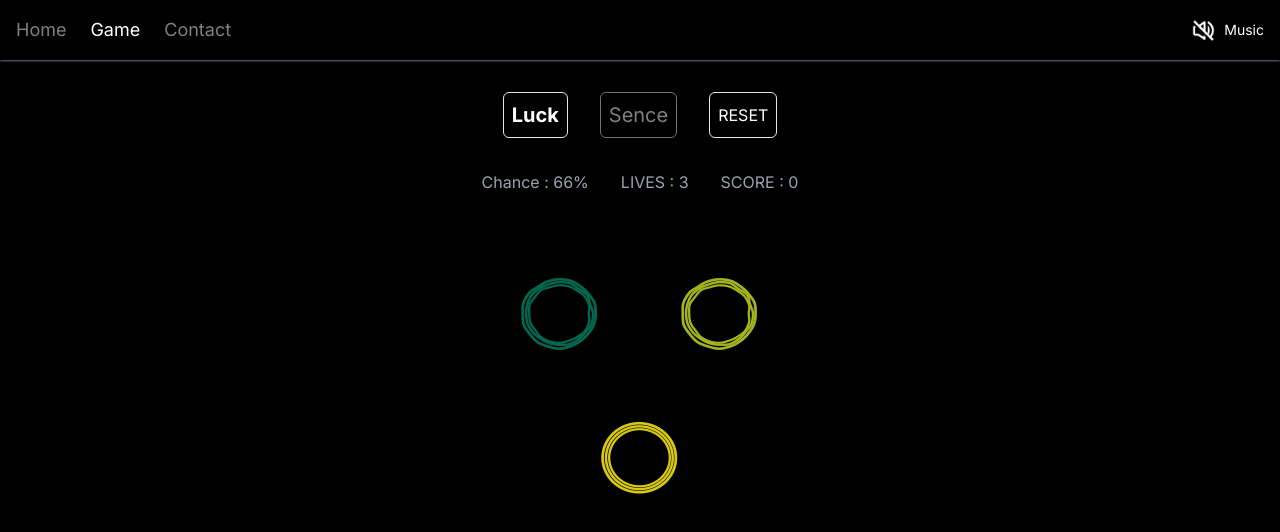
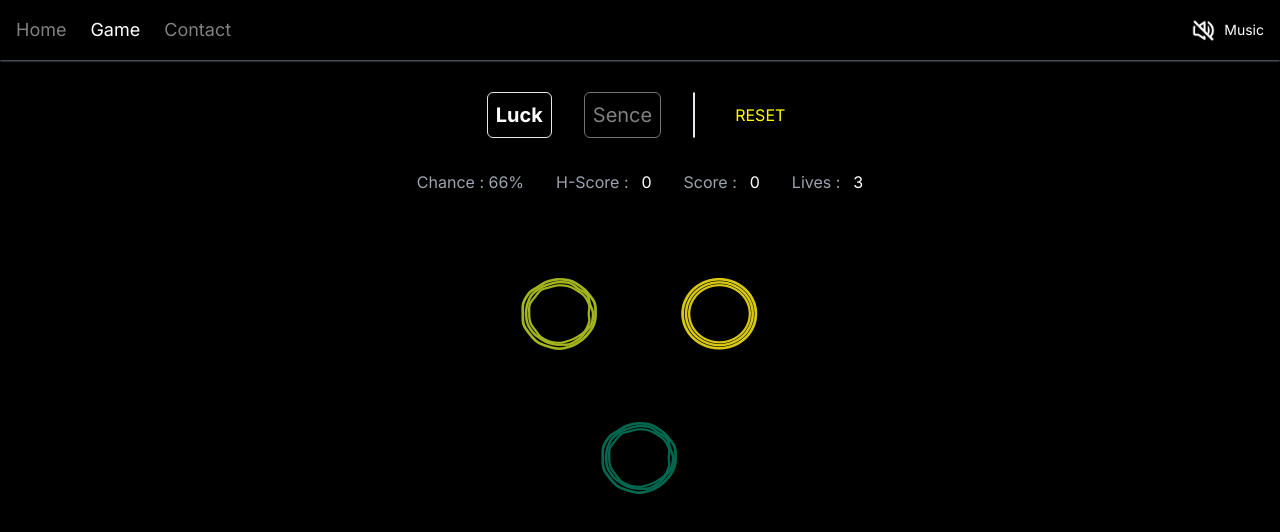
Before and after one commit to Ghassan-SkyDe/the_sixth_sense, a Next.js app: page /game in a window 1280 px wide. Shown: the top 532 px of the page. Built offline with nearby package versions, Linux system fonts and the light colour scheme.

Commit message:
highScore added to gameSlice and has interact with localStorage to initialize and maintain highScore state

```diff
--- a/components/Game.tsx
+++ b/components/Game.tsx
@@ -13,7 +13,7 @@ import { canvasSize } from "@/types/globals";
 import { PlaySound } from "@/hooks/playSound";
 
 const Game = () => {
-  const { angle, isGameOver, lives, score, type } = useAppSelector(
+  const { angle, isGameOver, lives, score, type, highScore } = useAppSelector(
     (state) => state.game
   );
   const dispatch = useAppDispatch();
@@ -32,17 +32,18 @@ const Game = () => {
     PlaySound({ elmRef: clickAudioRef });
     dispatch(resetGame());
   };
-  const handleClick = (
+  const handleTargetClick = (
     e: React.MouseEvent<HTMLCanvasElement | HTMLButtonElement>
   ) => {
-    const random = generateSecureRandom(type);
+    if (isGameOver) return;
+    const randomArray = generateSecureRandom(type);
     if (
-      (e.currentTarget.id === "target_1" && random[0] === 1) ||
-      (e.currentTarget.id === "target_2" && random[1] === 1) ||
-      (e.currentTarget.id === "target_3" && random[2] === 1)
+      (e.currentTarget.id === "target_1" && randomArray[0] === 1) ||
+      (e.currentTarget.id === "target_2" && randomArray[1] === 1) ||
+      (e.currentTarget.id === "target_3" && randomArray[2] === 1)
     ) {
+      PlaySound({ elmRef: correctAudioRef });
       dispatch(addScore());
-      PlaySound({ elmRef: correctAudioRef });
     } else {
       PlaySound({ elmRef: incorrectAudioRef });
       dispatch(removeLive());
@@ -55,21 +56,21 @@ const Game = () => {
 
   useEffect(() => {
     const target_3 = new Target({
+      canvas: document.getElementById("target_1"),
+      type: "A",
+    });
+    const target_1 = new Target({
+      canvas: document.getElementById("target_2"),
+      type: "B",
+    });
+    const target_2 = new Target({
       canvas: document.getElementById("target_3"),
       type: "C",
     });
-    const target_1 = new Target({
-      canvas: document.getElementById("target_1"),
-      type: "A",
-    });
-    const target_2 = new Target({
-      canvas: document.getElementById("target_2"),
-      type: "B",
-    });
 
-    const ctx3 = (target1_ref.current as HTMLCanvasElement).getContext("2d");
-    const ctx1 = (target2_ref.current as HTMLCanvasElement).getContext("2d");
-    const ctx2 = (target3_ref.current as HTMLCanvasElement).getContext("2d");
+    const ctx1 = (target1_ref.current as HTMLCanvasElement).getContext("2d");
+    const ctx2 = (target2_ref.current as HTMLCanvasElement).getContext("2d");
+    const ctx3 = (target3_ref.current as HTMLCanvasElement).getContext("2d");
     let lastTime = 0;
     function animate(timeStamp: number) {
       let deltaTime = timeStamp - lastTime;
@@ -80,12 +81,12 @@ const Game = () => {
       ctx1.clearRect(0, 0, canvasSize, canvasSize);
       ctx2.clearRect(0, 0, canvasSize, canvasSize);
       ctx3.clearRect(0, 0, canvasSize, canvasSize);
-      target_3.draw(ctx3);
-      target_3.update(deltaTime);
       target_1.draw(ctx1);
       target_2.draw(ctx2);
+      target_3.draw(ctx3);
       target_1.update(deltaTime);
       target_2.update(deltaTime);
+      target_3.update(deltaTime);
       requestAnimationFrame(animate);
     }
     animate(requestAnimationFrame((timeStamp) => timeStamp));
@@ -113,7 +114,7 @@ const Game = () => {
             <h2 className="font-bold text-red-400 text-2xl mb-4">GameOver</h2>
             <p className="text-md mb-4">Your score : {score}</p>
             <button
-              className=" border w-full mt-4 p-2"
+              className="border w-full mt-4 p-2"
               onClick={handleResetGame}
             >
               reset
@@ -139,18 +140,34 @@ const Game = () => {
         >
           Sence
         </button>
-        <button className="border p-2 rounded-md" onClick={handleResetGame}>
+        <div className="border flex justify-center items-center rounded-full"></div>
+        <button
+          className=" p-2 rounded-md text-resetBtn hover:opacity-60"
+          onClick={handleResetGame}
+        >
           RESET
         </button>
       </div>
       {/*GAME INFO-------------------------------------------------------------- */}
       <div className=" text-white flex justify-evenly  w-full items-center">
-        <div className="info flex  gap-8">
+        <div className="info flex  gap-8 flex-wrap justify-center">
           <span className="text-gray-400">
             Chance : {type === "LUCK" ? "66%" : "33%"}
           </span>
-          <span className="text-gray-400">LIVES : {lives}</span>
-          <span className="text-gray-400">SCORE : {score}</span>
+          <span className="text-gray-400">
+            H-Score : <span className="opacity-0">s</span>
+            <span className="text-white">
+              {type === "LUCK" ? highScore?.luck : highScore?.sense}
+            </span>
+          </span>
+          <span className="text-gray-400">
+            Score : <span className="opacity-0">s</span>
+            <span className="text-white">{score}</span>
+          </span>
+          <span className="text-gray-400">
+            Lives : <span className="opacity-0">s</span>
+            <span className="text-white">{lives}</span>
+          </span>
         </div>
       </div>
       {/*GAME TARGETS-------------------------------------------------------------- */}
@@ -161,7 +178,7 @@ const Game = () => {
         <canvas
           ref={target1_ref}
           className="self-start mt-4 apply_btn_style"
-          onClick={handleClick}
+          onClick={handleTargetClick}
           id="target_1"
           width={canvasSize}
           height={canvasSize}
@@ -169,7 +186,7 @@ const Game = () => {
         <canvas
           ref={target2_ref}
           className="self-end apply_btn_style"
-          onClick={handleClick}
+          onClick={handleTargetClick}
           id="target_2"
           width={canvasSize}
           height={canvasSize}
@@ -177,7 +194,7 @@ const Game = () => {
         <canvas
           ref={target3_ref}
           className="self-start mt-4 apply_btn_style"
-          onClick={handleClick}
+          onClick={handleTargetClick}
           id="target_3"
           width={canvasSize}
           height={canvasSize}
--- a/components/Header.tsx
+++ b/components/Header.tsx
@@ -60,7 +60,10 @@ export const Header = () => {
         </Link>
       </nav>
       {pathName === "/game" && (
-        <div onClick={handleMusic} className="flex items-center gap-2 ml-auto">
+        <div
+          onClick={handleMusic}
+          className="flex items-center gap-2 ml-auto cursor-pointer"
+        >
           <Image
             width={25}
             height={25}
--- a/components/LearnModel.tsx
+++ b/components/LearnModel.tsx
@@ -27,7 +27,7 @@ export const LearnModel = () => {
     >
       <div
         onClick={handleContentClick}
-        className="model__content w-2/3 lg:w-1/3 h-fit bg-[#1F3A3D] p-4"
+        className="model__content w-2/3 lg:w-1/3 h-fit bg-modelBg p-4"
       >
         <div className="model__header flex items-center  justify-between pb-4 border-b">
           <h2># How to play</h2>
--- a/redux/features/game/gameSlice.ts
+++ b/redux/features/game/gameSlice.ts
@@ -1,3 +1,4 @@
+import { highScoreLuck, highScoreSense } from "@/types/globals";
 import { PayloadAction, createSlice } from "@reduxjs/toolkit";
 
 const LivesInit: number = 3;
@@ -11,9 +12,14 @@ type GameState = {
   lives: number;
   isGameOver: boolean;
   angle: number;
+  highScore: {
+    luck: number;
+    sense: number;
+  };
 };
 
 type ChangeTypeAction = "LUCK" | "SENSE";
+type HighScoreType = number;
 
 const GameInitialState: GameState = {
   type: "LUCK",
@@ -21,6 +27,10 @@ const GameInitialState: GameState = {
   lives: LivesInit,
   isGameOver: false,
   angle: AngleInit,
+  highScore: {
+    luck: highScoreLuck, // Initialize luck score from local storage or 0 - /types/global.ts
+    sense: highScoreSense, // Initialize sense score from local storage or 0 - /types/global.ts
+  },
 };
 
 const gameSlice = createSlice({
@@ -40,7 +50,15 @@ const gameSlice = createSlice({
     removeLive(state) {
       state.angle -= AngleStep;
       if (state.lives > 1) state.lives--;
-      else state.isGameOver = true;
+      else {
+        state.isGameOver = true;
+        if (state.type === "LUCK" && state.score > state.highScore.luck) {
+          state.highScore.luck = state.score;
+        }
+        if (state.type === "SENSE" && state.score > state.highScore.sense) {
+          state.highScore.sense = state.score;
+        }
+      }
     },
     changeType(state, action: PayloadAction<ChangeTypeAction>) {
       state.type = action.payload;
--- a/tailwind.config.ts
+++ b/tailwind.config.ts
@@ -1,20 +1,24 @@
-import type { Config } from 'tailwindcss'
+import type { Config } from "tailwindcss";
 
 const config: Config = {
   content: [
-    './pages/**/*.{js,ts,jsx,tsx,mdx}',
-    './components/**/*.{js,ts,jsx,tsx,mdx}',
-    './app/**/*.{js,ts,jsx,tsx,mdx}',
+    "./pages/**/*.{js,ts,jsx,tsx,mdx}",
+    "./components/**/*.{js,ts,jsx,tsx,mdx}",
+    "./app/**/*.{js,ts,jsx,tsx,mdx}",
   ],
   theme: {
     extend: {
       backgroundImage: {
-        'gradient-radial': 'radial-gradient(var(--tw-gradient-stops))',
-        'gradient-conic':
-          'conic-gradient(from 180deg at 50% 50%, var(--tw-gradient-stops))',
+        "gradient-radial": "radial-gradient(var(--tw-gradient-stops))",
+        "gradient-conic":
+          "conic-gradient(from 180deg at 50% 50%, var(--tw-gradient-stops))",
+      },
+      colors: {
+        modelBg: "#1F3A3D",
+        resetBtn: "#FFFF00",
       },
     },
   },
   plugins: [],
-}
-export default config
+};
+export default config;
--- a/types/globals.ts
+++ b/types/globals.ts
@@ -45,3 +45,14 @@ export const HomePageItems = [
     ],
   },
 ];
+
+// local storage high score
+export const highScoreLuck =
+  typeof window !== "undefined" && localStorage.getItem("highScoreLuck")
+    ? Number(localStorage.getItem("highScoreLuck") || 0)
+    : 0;
+
+export const highScoreSense =
+  typeof window !== "undefined" && localStorage.getItem("highScoreSense")
+    ? Number(localStorage.getItem("highScoreSense") || 0)
+    : 0;
```
